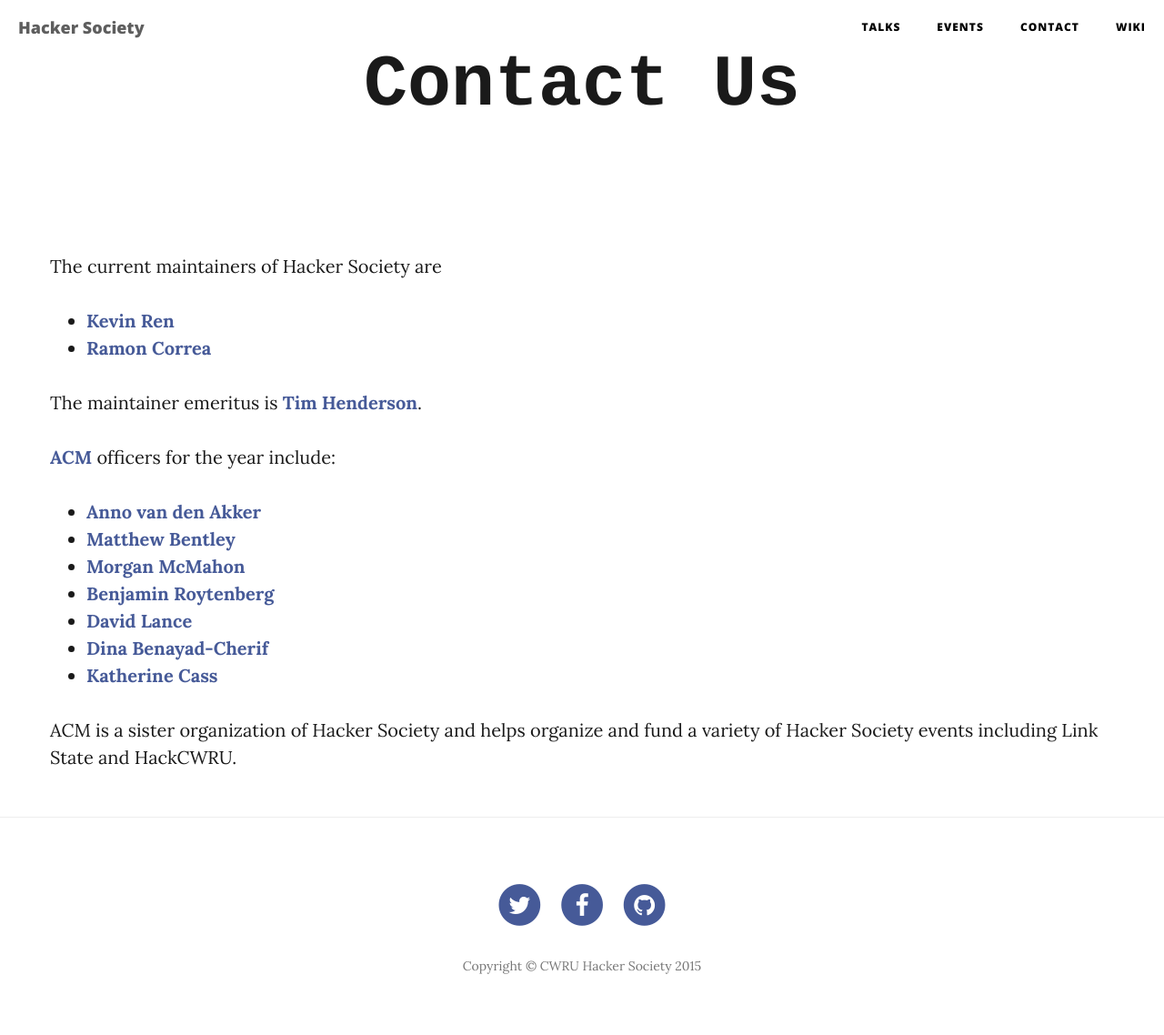
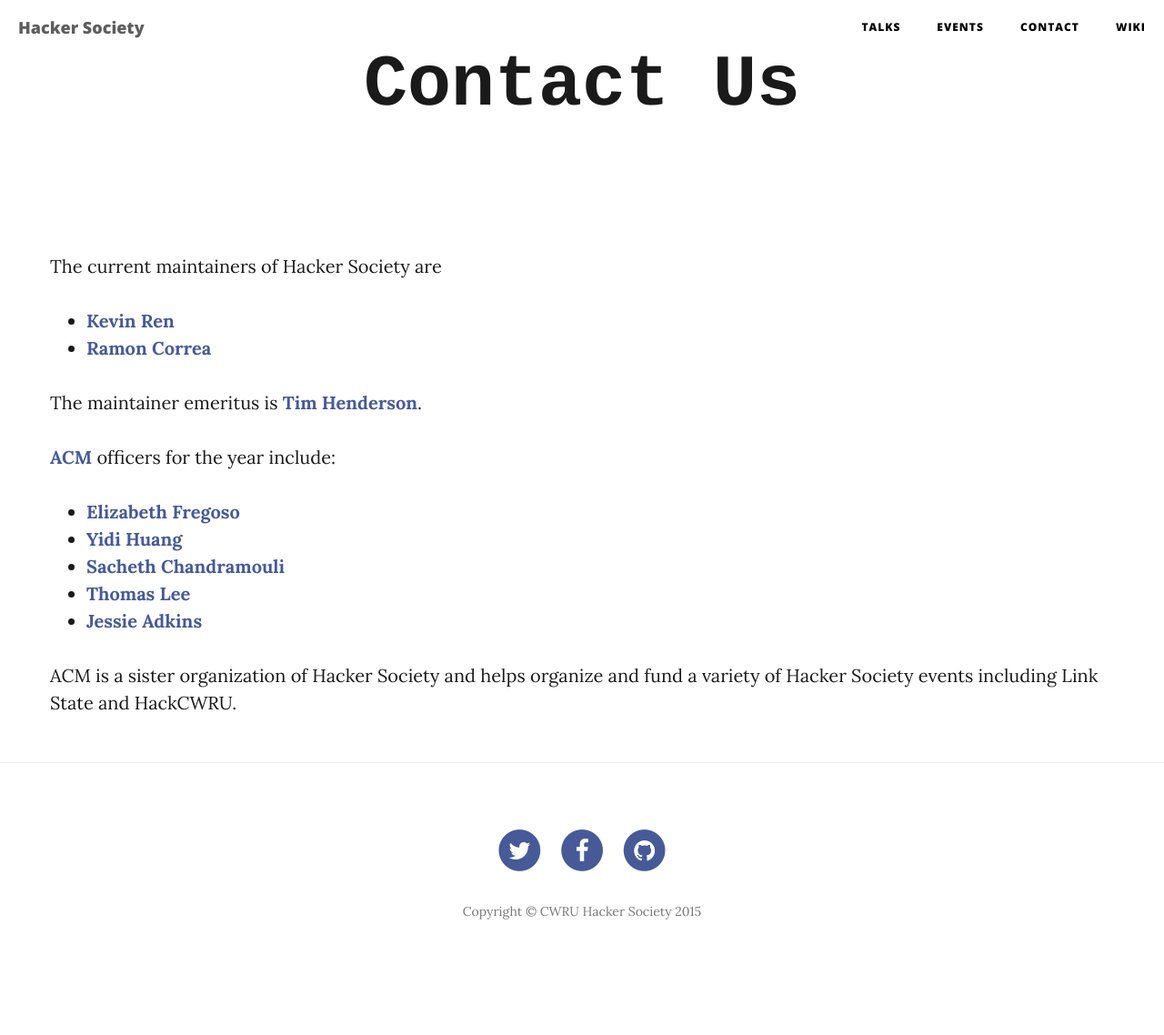
Before and after one commit to hacsoc/hacsoc.github.com, a Jekyll site: the page built from contact.md, in a window 1280 px wide. Shown: the whole page at 91% size. Built offline with Jekyll 4.4.1, drawn with Linux system fonts in a browser that asks for light colours; nearby versions of some CDN libraries; after the commit the page ends 1078 px from its top, so only the background shows below that.

Commit message:
Exec for the 2017-2018 Academic year

```diff
--- a/_data/acm_officers.yml
+++ b/_data/acm_officers.yml
@@ -1,20 +1,14 @@
-- name: Anno van den Akker
-  email: acv31@case.edu
+- name: Elizabeth Fregoso
+  email: emf65@case.edu
 
-- name: Matthew Bentley
-  email: bentley@case.edu
+- name: Yidi Huang
+  email: yxh597@case.edu
 
-- name: Morgan McMahon
-  email: mlm232@case.edu
+- name: Sacheth Chandramouli
+  email: sxc868@case.edu
 
-- name: Benjamin Roytenberg
-  email: bgr19@case.edu
+- name: Thomas Lee
+  email: yxl1400@case.edu
 
-- name: David Lance
-  email: dcl71@case.edu
-
-- name: Dina Benayad-Cherif
-  email: dxb448@case.edu
-
-- name: Katherine Cass
-  email: cass@case.edu
+- name: Jessie Adkins
+  email: jsa70@case.edu
```
